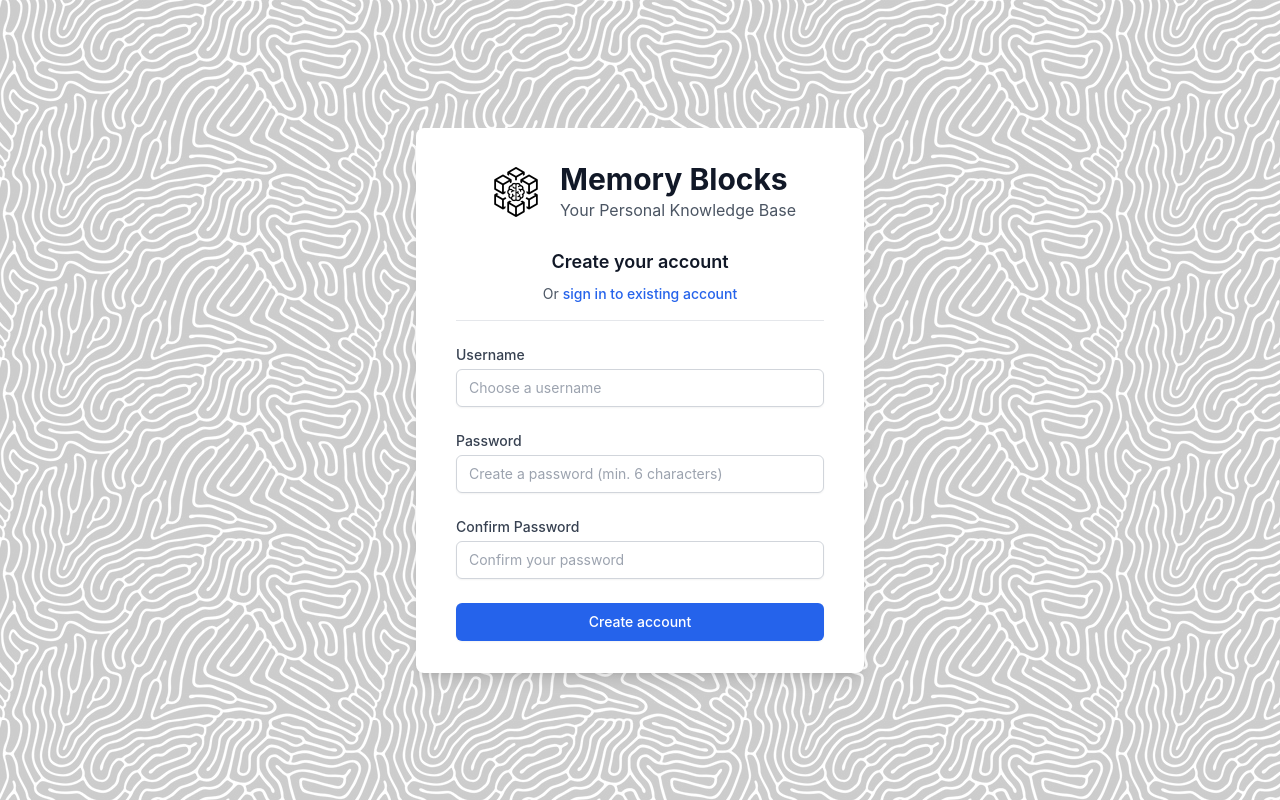
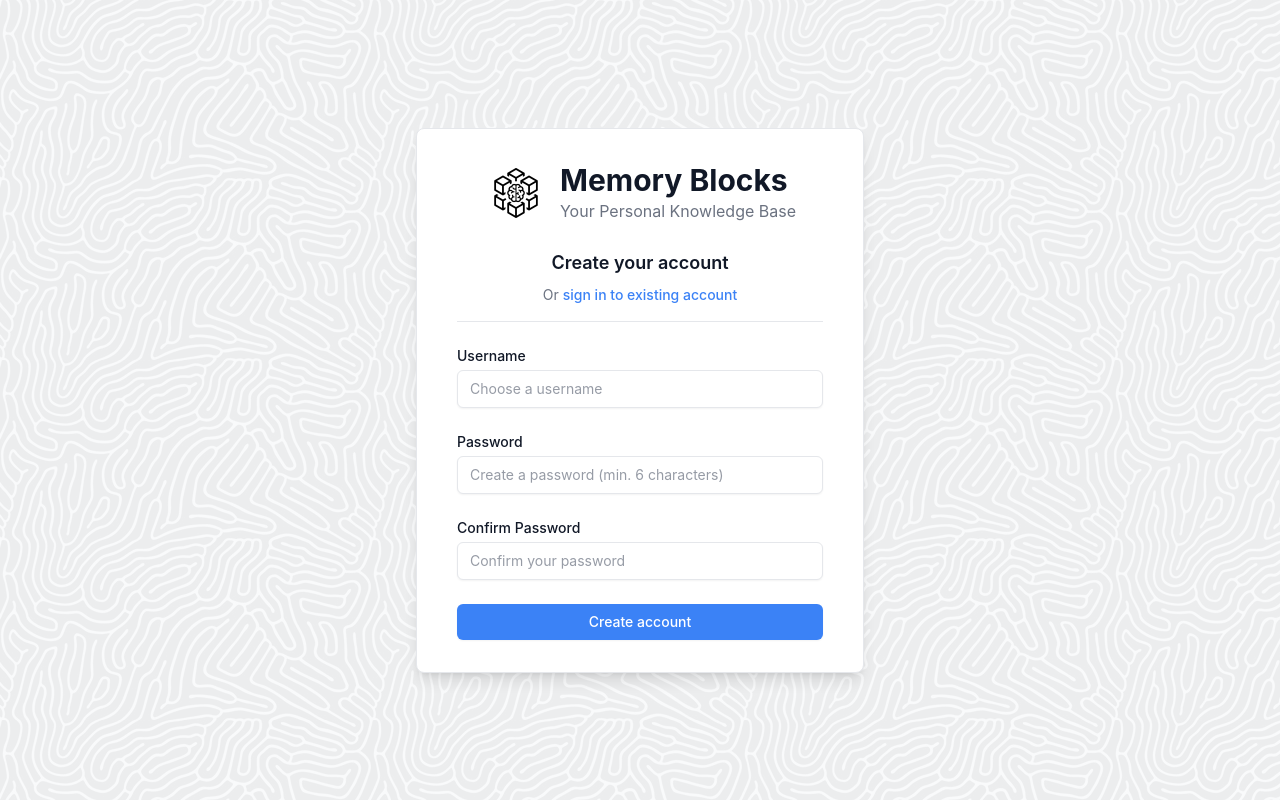
Before and after one commit to emyildirim/memory-block, a React (Vite) app in the folder client/: page /register in a window 1280 px wide. Built offline with nearby package versions, Linux system fonts and the light colour scheme; no server answers.

Commit message:
fixed theme bug, added dev section

```diff
--- a/client/src/index.css
+++ b/client/src/index.css
@@ -175,3 +175,21 @@ code {
 .btn-secondary:hover {
   background-color: var(--bg-secondary);
 }
+
+/* Placeholder text styles for dark mode compatibility */
+input::placeholder {
+  color: var(--text-secondary);
+  opacity: 0.7;
+}
+
+.dark input::placeholder {
+  color: var(--text-secondary);
+  opacity: 0.8;
+}
+
+/* Focus styles for better accessibility */
+input:focus {
+  outline: none;
+  border-color: var(--accent-color) !important;
+  box-shadow: 0 0 0 3px rgba(96, 165, 250, 0.1);
+}
--- a/client/src/pages/Register.jsx
+++ b/client/src/pages/Register.jsx
@@ -102,23 +102,23 @@ const Register = () => {
         backgroundImage: `url(${getBackgroundPattern()})`,
         backgroundRepeat: 'repeat',
         backgroundSize: 'auto',
-        backgroundColor: '#f9fafb'
+        backgroundColor: 'var(--bg-secondary)'
       }}
     >
       {/* Overlay for better readability */}
-      <div className="absolute inset-0 bg-white bg-opacity-80"></div>
+      <div className="absolute inset-0" style={{ backgroundColor: 'var(--bg-secondary)', opacity: 0.95 }}></div>
 
       <div className="relative z-10 sm:mx-auto sm:w-full sm:max-w-md">
-        <div className="bg-white py-8 px-4 shadow-lg rounded-lg sm:px-10">
+        <div className="memory-card py-8 px-4 shadow-lg rounded-lg sm:px-10">
           {/* Logo and title */}
           <div className="flex justify-center mb-6">
             <div className="flex items-center space-x-3">
               <Logo theme="light" className="w-14 h-14 md:w-16 md:h-16" />
               <div className="flex flex-col">
-                <h1 className="text-3xl font-bold text-gray-900 leading-tight">
+                <h1 className="text-3xl font-bold leading-tight" style={{ color: 'var(--text-primary)' }}>
                   Memory Blocks
                 </h1>
-                <span className="text-base text-gray-600">
+                <span className="text-base" style={{ color: 'var(--text-secondary)' }}>
                   Your Personal Knowledge Base
                 </span>
               </div>
@@ -126,15 +126,16 @@ const Register = () => {
           </div>
 
           {/* Create account heading */}
-          <div className="mb-6 border-b pb-4">
-            <h2 className="text-center text-lg font-semibold text-gray-900">
+          <div className="mb-6 pb-4" style={{ borderBottom: '1px solid var(--border-color)' }}>
+            <h2 className="text-center text-lg font-semibold" style={{ color: 'var(--text-primary)' }}>
               Create your account
             </h2>
-            <p className="mt-2 text-center text-sm text-gray-600">
+            <p className="mt-2 text-center text-sm" style={{ color: 'var(--text-secondary)' }}>
               Or{' '}
               <Link
                 to="/login"
-                className="font-medium text-blue-600 hover:text-blue-500"
+                className="font-medium hover:opacity-80 transition-opacity"
+                style={{ color: 'var(--accent-color)' }}
               >
                 sign in to existing account
               </Link>
@@ -149,7 +150,7 @@ const Register = () => {
 
           <form onSubmit={handleSubmit} className="space-y-6">
             <div>
-              <label htmlFor="username" className="block text-sm font-medium text-gray-700">
+              <label htmlFor="username" className="block text-sm font-medium" style={{ color: 'var(--text-primary)' }}>
                 Username
               </label>
               <div className="mt-1">
@@ -160,14 +161,21 @@ const Register = () => {
                   required
                   value={formData.username}
                   onChange={handleChange}
-                  className="appearance-none block w-full px-3 py-2 border border-gray-300 rounded-md shadow-sm placeholder-gray-400 focus:outline-none focus:ring-blue-500 focus:border-blue-500 sm:text-sm"
+                  className="appearance-none block w-full px-3 py-2 rounded-md shadow-sm focus:outline-none focus:ring-2 focus:ring-offset-2 sm:text-sm transition-all"
+                  style={{
+                    backgroundColor: 'var(--bg-primary)',
+                    border: '1px solid var(--border-color)',
+                    color: 'var(--text-primary)',
+                    focusRingColor: 'var(--accent-color)',
+                    borderColor: 'var(--border-color)'
+                  }}
                   placeholder="Choose a username"
                 />
               </div>
             </div>
 
             <div>
-              <label htmlFor="password" className="block text-sm font-medium text-gray-700">
+              <label htmlFor="password" className="block text-sm font-medium" style={{ color: 'var(--text-primary)' }}>
                 Password
               </label>
               <div className="mt-1">
@@ -178,14 +186,21 @@ const Register = () => {
                   required
                   value={formData.password}
                   onChange={handleChange}
-                  className="appearance-none block w-full px-3 py-2 border border-gray-300 rounded-md shadow-sm placeholder-gray-400 focus:outline-none focus:ring-blue-500 focus:border-blue-500 sm:text-sm"
+                  className="appearance-none block w-full px-3 py-2 rounded-md shadow-sm focus:outline-none focus:ring-2 focus:ring-offset-2 sm:text-sm transition-all"
+                  style={{
+                    backgroundColor: 'var(--bg-primary)',
+                    border: '1px solid var(--border-color)',
+                    color: 'var(--text-primary)',
+                    focusRingColor: 'var(--accent-color)',
+                    borderColor: 'var(--border-color)'
+                  }}
                   placeholder="Create a password (min. 6 characters)"
                 />
               </div>
             </div>
 
             <div>
-              <label htmlFor="confirmPassword" className="block text-sm font-medium text-gray-700">
+              <label htmlFor="confirmPassword" className="block text-sm font-medium" style={{ color: 'var(--text-primary)' }}>
                 Confirm Password
               </label>
               <div className="mt-1">
@@ -196,7 +211,14 @@ const Register = () => {
                   required
                   value={formData.confirmPassword}
                   onChange={handleChange}
-                  className="appearance-none block w-full px-3 py-2 border border-gray-300 rounded-md shadow-sm placeholder-gray-400 focus:outline-none focus:ring-blue-500 focus:border-blue-500 sm:text-sm"
+                  className="appearance-none block w-full px-3 py-2 rounded-md shadow-sm focus:outline-none focus:ring-2 focus:ring-offset-2 sm:text-sm transition-all"
+                  style={{
+                    backgroundColor: 'var(--bg-primary)',
+                    border: '1px solid var(--border-color)',
+                    color: 'var(--text-primary)',
+                    focusRingColor: 'var(--accent-color)',
+                    borderColor: 'var(--border-color)'
+                  }}
                   placeholder="Confirm your password"
                 />
               </div>
@@ -206,7 +228,7 @@ const Register = () => {
               <button
                 type="submit"
                 disabled={loading}
-                className="w-full flex justify-center py-2 px-4 border border-transparent rounded-md shadow-sm text-sm font-medium text-white bg-blue-600 hover:bg-blue-700 focus:outline-none focus:ring-2 focus:ring-offset-2 focus:ring-blue-500 disabled:opacity-50"
+                className="btn-primary w-full flex justify-center py-2 px-4 border border-transparent rounded-md shadow-sm text-sm font-medium text-white focus:outline-none focus:ring-2 focus:ring-offset-2 disabled:opacity-50"
               >
                 {loading ? 'Creating account...' : 'Create account'}
               </button>
--- a/client/src/pages/Settings.jsx
+++ b/client/src/pages/Settings.jsx
@@ -247,12 +247,50 @@ const Settings = () => {
           </div>
 
           {/* App Information */}
+          <div className="grid grid-cols-1 lg:grid-cols-2 gap-6">
+            {/* About Memory Blocks */}
             <div className="memory-card rounded-lg shadow p-6">
               <h2 className="text-xl font-semibold mb-4" style={{ color: 'var(--text-primary)' }}>About Memory Blocks</h2>
               <div className="text-sm space-y-2" style={{ color: 'var(--text-secondary)' }}>
                 <p>Version 1.2.5</p>
                 <p>A simple and secure way to store and organize your thoughts and memories.</p>
                 <p>© 2025 Memory Blocks. All rights reserved.</p>
+              </div>
+            </div>
+
+            {/* Developer Section */}
+            <div className="memory-card rounded-lg shadow p-6">
+              <h2 className="text-xl font-semibold mb-4" style={{ color: 'var(--text-primary)' }}>Developer</h2>
+              <div className="space-y-3">
+                <div className="flex items-center space-x-3">
+                  <svg className="w-6 h-6" style={{ color: 'var(--accent-color)' }} fill="currentColor" viewBox="0 0 24 24">
+                    <path d="M12 2C6.477 2 2 6.477 2 12s4.477 10 10 10 10-4.477 10-10S17.523 2 12 2zm-1 9V7h2v4h4v2h-4v4h-2v-4H7v-2h4z"/>
+                  </svg>
+                  <div>
+                    <p className="font-medium" style={{ color: 'var(--text-primary)' }}>Metin Yildiz</p>
+                    <p className="text-sm" style={{ color: 'var(--text-secondary)' }}>Full Stack Developer</p>
+                  </div>
+                </div>
+
+                <div className="flex items-center space-x-3">
+                  <svg className="w-5 h-5" style={{ color: 'var(--accent-color)' }} fill="currentColor" viewBox="0 0 24 24">
+                    <path d="M20.447 20.452h-3.554v-5.569c0-1.328-.027-3.037-1.852-3.037-1.853 0-2.136 1.445-2.136 2.939v5.667H9.351V9h3.414v1.561h.046c.477-.9 1.637-1.85 3.37-1.85 3.601 0 4.267 2.37 4.267 5.455v6.286zM5.337 7.433a2.062 2.062 0 01-2.063-2.065 2.064 2.064 0 112.063 2.065zm1.782 13.019H3.555V9h3.564v11.452zM22.225 0H1.771C.792 0 0 .774 0 1.729v20.542C0 23.227.792 24 1.771 24h20.451C23.2 24 24 23.227 24 22.271V1.729C24 .774 23.2 0 22.222 0h.003z"/>
+                  </svg>
+                  <a
+                    href="https://linkedin.com/in/metin-yildiz"
+                    target="_blank"
+                    rel="noopener noreferrer"
+                    className="text-sm hover:opacity-80 transition-opacity"
+                    style={{ color: 'var(--accent-color)' }}
+                  >
+                    linkedin.com/in/metin-yildiz
+                  </a>
+                </div>
+
+                <div className="pt-2 text-xs" style={{ color: 'var(--text-secondary)' }}>
+                  <p>Built with passion using React, Node.js, and MongoDB</p>
+                </div>
+              </div>
             </div>
           </div>
         </div>
```
Also changed, not shown: client/src/pages/Login.jsx (+29 -15 lines), 1 other file (tests, documents, lock files or other folders). Lines whose indentation alone changed are shown as unchanged.
